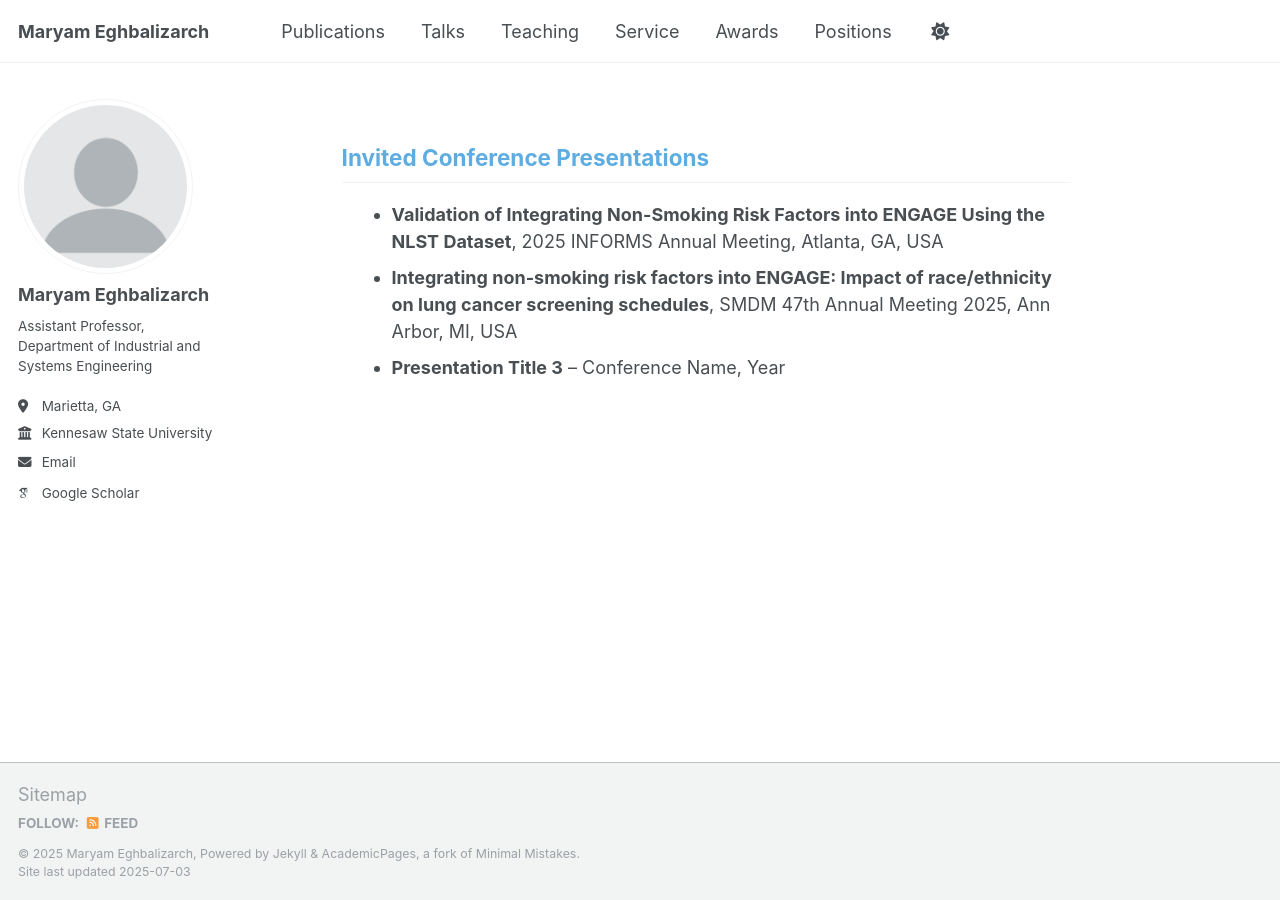
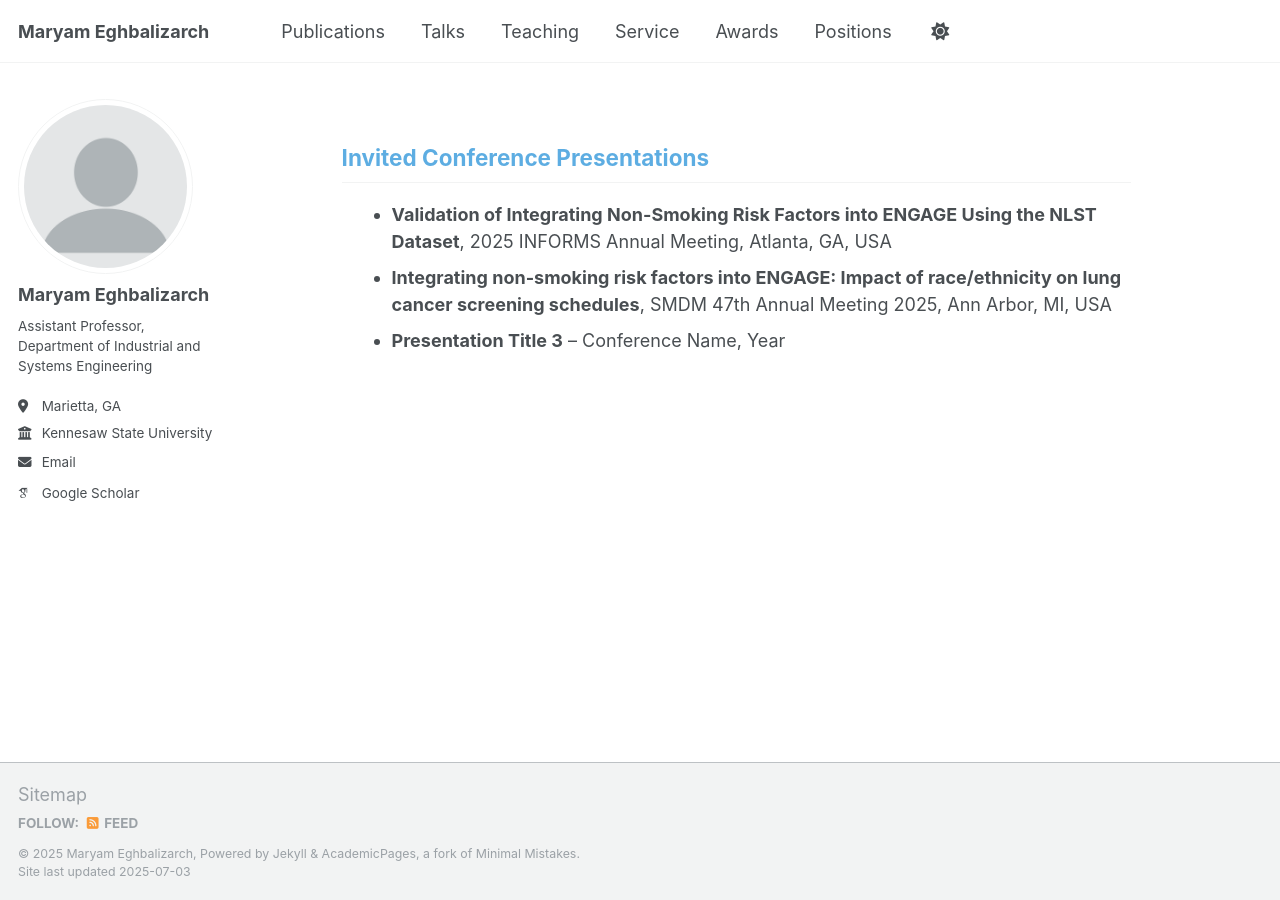
Before and after one commit to meghbalizarch/meghbalizarch.github.io, a Jekyll site: the page built from _pages/talks.html, in a window 1280 px wide. Built offline with Jekyll 4.4.1, drawn with Linux system fonts in a browser that asks for light colours; some web fonts are replaced; a script that is not in the unit is left out.

Commit message:
Update talks.html

```diff
--- a/_pages/talks.html
+++ b/_pages/talks.html
@@ -3,8 +3,8 @@ permalink: /talks/
 author_profile: true
 ---
 
-<h2 style="color:#5dade2; font-weight:bold; margin-left:60px;margin-right:-20px;">Invited Conference Presentations</h2>
-<ul style="margin-left:70px;margin-right:-20px;">
+<h2 style="color:#5dade2; font-weight:bold; margin-left:60px;margin-right:-80px;">Invited Conference Presentations</h2>
+<ul style="margin-left:70px;margin-right:-80px;">
   <li><strong>Validation of Integrating Non-Smoking Risk Factors into ENGAGE Using the NLST Dataset</strong>, 2025 INFORMS Annual Meeting, Atlanta, GA, USA</li>
   <li><strong>Integrating non-smoking risk factors into ENGAGE: Impact of race/ethnicity on lung cancer screening schedules</strong>, SMDM 47th Annual Meeting 2025,
 Ann Arbor, MI, USA</li>
```
